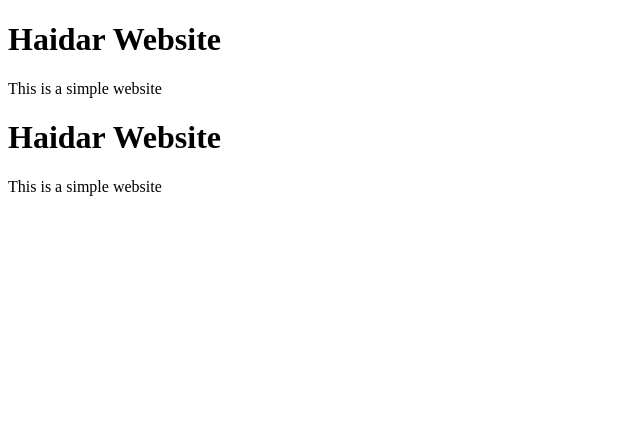
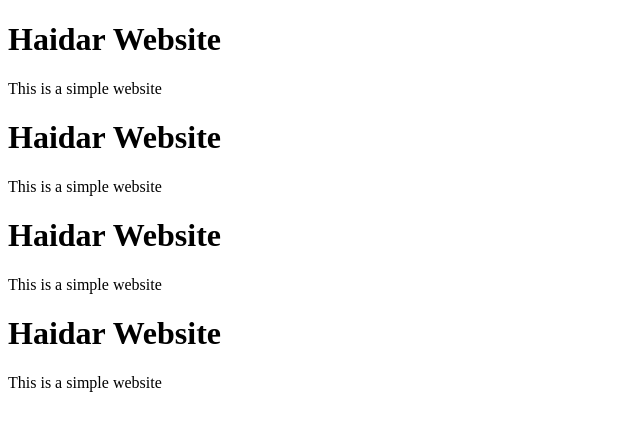
Before and after one commit to impactbyte-drogon/haidar-website, a plain HTML site: page index.html in a window 1280 px wide. Shown: the whole page, without its empty margins (0-640 px from the left). Drawn offline with Linux system fonts and the light colour scheme.

Commit message:
Add more row with the same previous content

```diff
--- a/index.html
+++ b/index.html
@@ -11,6 +11,7 @@
 <body>
 
     <div class="container">
+
         <div class="row">
             <div class="col">
                 <h1>Haidar Website</h1>
@@ -21,6 +22,18 @@
                 <p>This is a simple website</p>
             </div>
         </div>
+
+        <div class="row">
+            <div class="col">
+                <h1>Haidar Website</h1>
+                <p>This is a simple website</p>
+            </div>
+            <div class="col">
+                <h1>Haidar Website</h1>
+                <p>This is a simple website</p>
+            </div>
+        </div>
+
     </div>
 
 </body>
```
